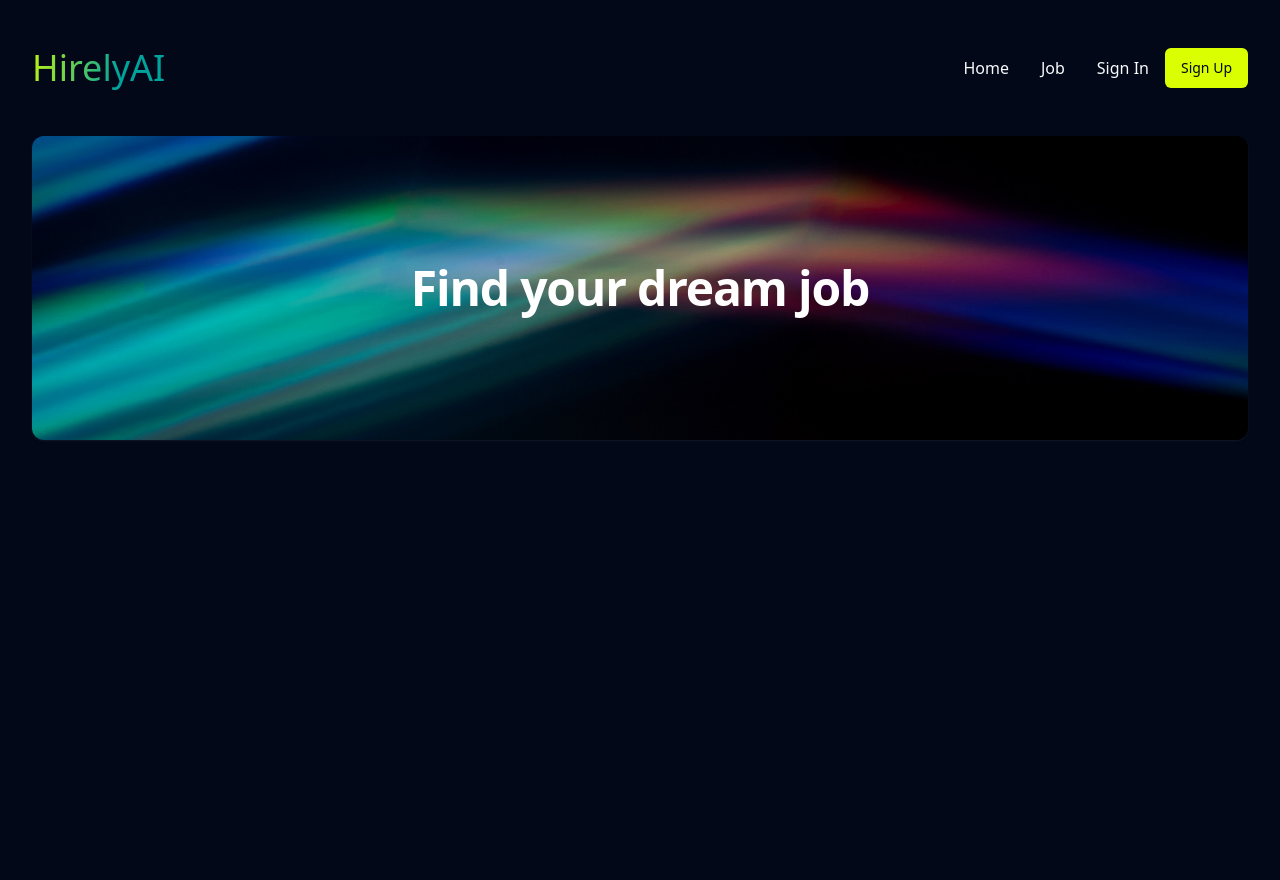
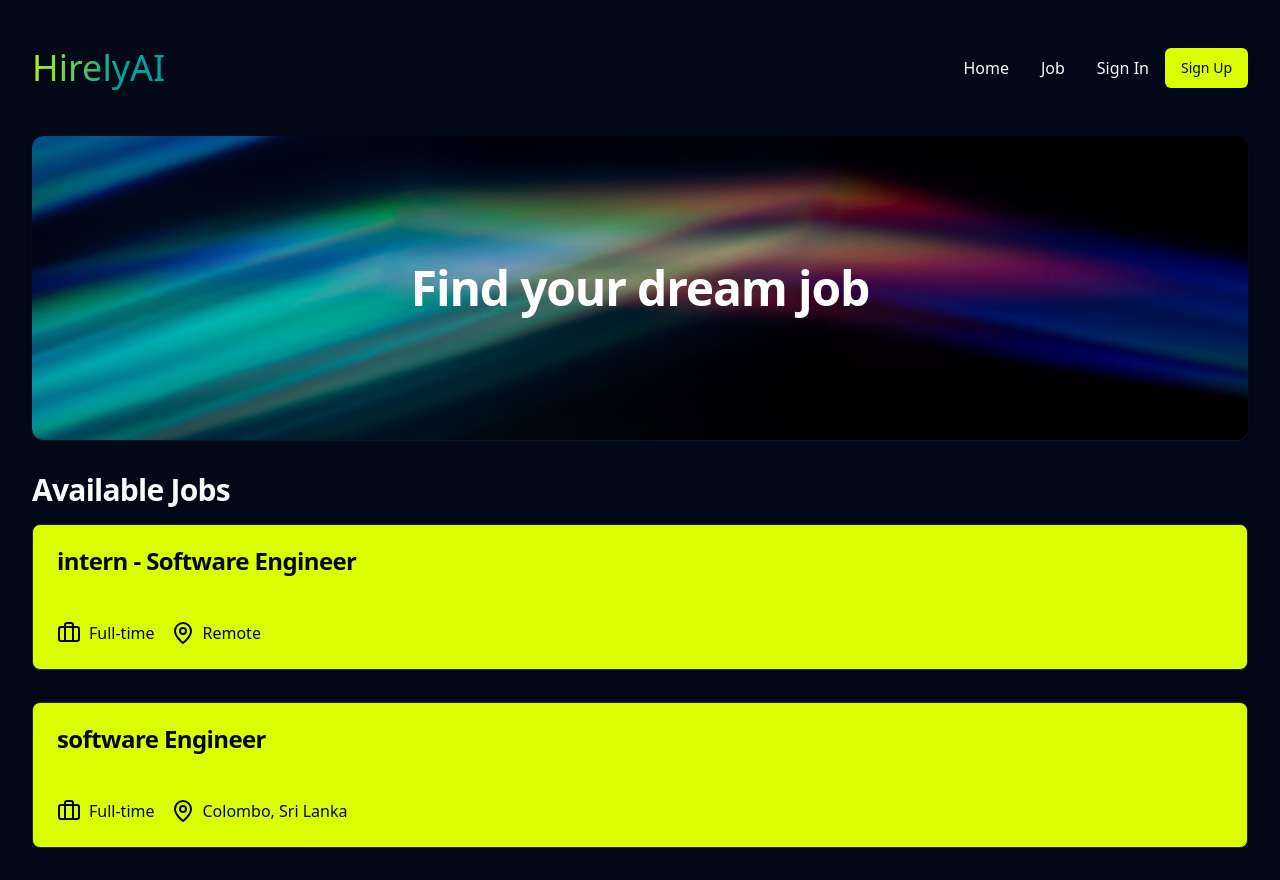
Before and after one commit to JKoriginal/HirlyAi-fullstack-app, a React (Vite) app in the folder aidf-front-end/: page / in a window 1280 px wide. Before the commit the page ends 800 px from the top, so only its background shows below. Built offline with nearby package versions, Linux system fonts and the light colour scheme.

Commit message:
included map function
included map function to the JobCard

```diff
--- /dev/null
+++ b/aidf-front-end/src/components/shared/JobCard.jsx
@@ -0,0 +1,30 @@
+import { Link } from "react-router-dom";
+import { Briefcase, MapPin} from "lucide-react";
+import { Card, CardHeader, CardTitle,CardFooter, CardContent } from "@/components/ui/card";
+
+
+function JobCard(props) {
+    return (
+        <Link to = {`/job/${props._id}`} className = "block">
+                <Card>
+                    <CardHeader>
+                        <CardTitle>{props.title}</CardTitle>
+                    </CardHeader>
+                    <CardContent></CardContent>
+                    <CardFooter className = "gap-x-4">
+                        <div className="flex items-center gap-x-2">
+                            <Briefcase/>
+                            <span>{props.type}</span>
+                        </div>
+                        <div className="flex items-center gap-x-2">
+                            <MapPin/>
+                            <span>{props.location}</span>
+                        </div>
+                    </CardFooter>
+                    </Card>
+                </Link>
+    )
+
+}
+
+export default JobCard ;
--- /dev/null
+++ b/aidf-front-end/src/components/ui/card.jsx
@@ -0,0 +1,50 @@
+import * as React from "react"
+
+import { cn } from "@/lib/utils"
+
+const Card = React.forwardRef(({ className, ...props }, ref) => (
+  <div
+    ref={ref}
+    className={cn("rounded-lg border bg-card text-card-foreground shadow-sm", className)}
+    {...props} />
+))
+Card.displayName = "Card"
+
+const CardHeader = React.forwardRef(({ className, ...props }, ref) => (
+  <div
+    ref={ref}
+    className={cn("flex flex-col space-y-1.5 p-6", className)}
+    {...props} />
+))
+CardHeader.displayName = "CardHeader"
+
+const CardTitle = React.forwardRef(({ className, ...props }, ref) => (
+  <h3
+    ref={ref}
+    className={cn("text-2xl font-semibold leading-none tracking-tight", className)}
+    {...props} />
+))
+CardTitle.displayName = "CardTitle"
+
+const CardDescription = React.forwardRef(({ className, ...props }, ref) => (
+  <p
+    ref={ref}
+    className={cn("text-sm text-muted-foreground", className)}
+    {...props} />
+))
+CardDescription.displayName = "CardDescription"
+
+const CardContent = React.forwardRef(({ className, ...props }, ref) => (
+  <div ref={ref} className={cn("p-6 pt-0", className)} {...props} />
+))
+CardContent.displayName = "CardContent"
+
+const CardFooter = React.forwardRef(({ className, ...props }, ref) => (
+  <div
+    ref={ref}
+    className={cn("flex items-center p-6 pt-0", className)}
+    {...props} />
+))
+CardFooter.displayName = "CardFooter"
+
+export { Card, CardHeader, CardFooter, CardTitle, CardDescription, CardContent }
--- a/aidf-front-end/src/index.css
+++ b/aidf-front-end/src/index.css
@@ -83,7 +83,7 @@
       @apply scroll-m-20 text-xl font-medium tracking-tight;
     }
     p{
-      @apply leading-7 [&:not(:first-child)]:mt-6 ;
+
 
     }
     .text-underlay-1{
@@ -94,7 +94,7 @@
 
     }
     .hero{
-      background: url("/public/assets/home/hero-3.png");
+      background: url("/assets/home/hero-3.png");
       background-position: center;
       background-size: cover ;
 
--- a/aidf-front-end/src/main.jsx
+++ b/aidf-front-end/src/main.jsx
@@ -24,11 +24,11 @@ const router = createBrowserRouter([
           element : <HomePage/>
          },
          {
-          path : "/job",
+          path : "/job/:id",
           element : <JobPage/>
          },
       ]
-     },
+     } ,
      {
       path : "/sign-in",
       element : <SignInPage/>
--- /dev/null
+++ b/aidf-front-end/src/pages/home/components/JobSection.jsx
@@ -0,0 +1,44 @@
+import JobCard from "@/components/shared/JobCard";
+
+function JobSection() {
+
+    const jobs = [
+        {
+            _id : "xyz",
+            title : "intern - Software Engineer",
+            type : "Full-time",
+            location: "Remote",
+        },
+
+        {
+            _id : "abc",
+            title: "software Engineer",
+            type : "Full-time",
+            location : "Colombo, Sri Lanka",
+        },
+    ];
+
+    return(
+        <section className="py-8">
+            <h2>Available Jobs</h2>
+            <div className="mt-4 flex flex-col gap-y-8">
+               {
+                jobs.map((job) => {
+                    return (<JobCard
+                        title ={job.title}
+                        _id = {job.id}
+                        type = {job.type}
+                        location = {job.location}/>)
+
+                })
+               }
+
+
+
+            </div>
+        </section>
+    )
+
+}
+
+export default JobSection ;
--- a/aidf-front-end/src/pages/home/home.page.jsx
+++ b/aidf-front-end/src/pages/home/home.page.jsx
@@ -1,10 +1,12 @@
 import Hero from "./components/Hero";
+import JobSection from "./components/JobSection";
 
 function HomePage() {
 
   return (
    <div >
     <Hero />
+    <JobSection/>
 
 
    </div>
--- a/aidf-front-end/src/pages/job/job.page.jsx
+++ b/aidf-front-end/src/pages/job/job.page.jsx
@@ -1,10 +1,14 @@
 
-import Navigation from "@/components/shared/navigation";
+import { useParams } from "react-router-dom";
 
 function JobPage() {
+
+    const params = useParams();
+
     return <main className="p-4">
 
         <h1>Job Page</h1>
+        <p>{params.id}</p>
     </main>;
 }
 
```
